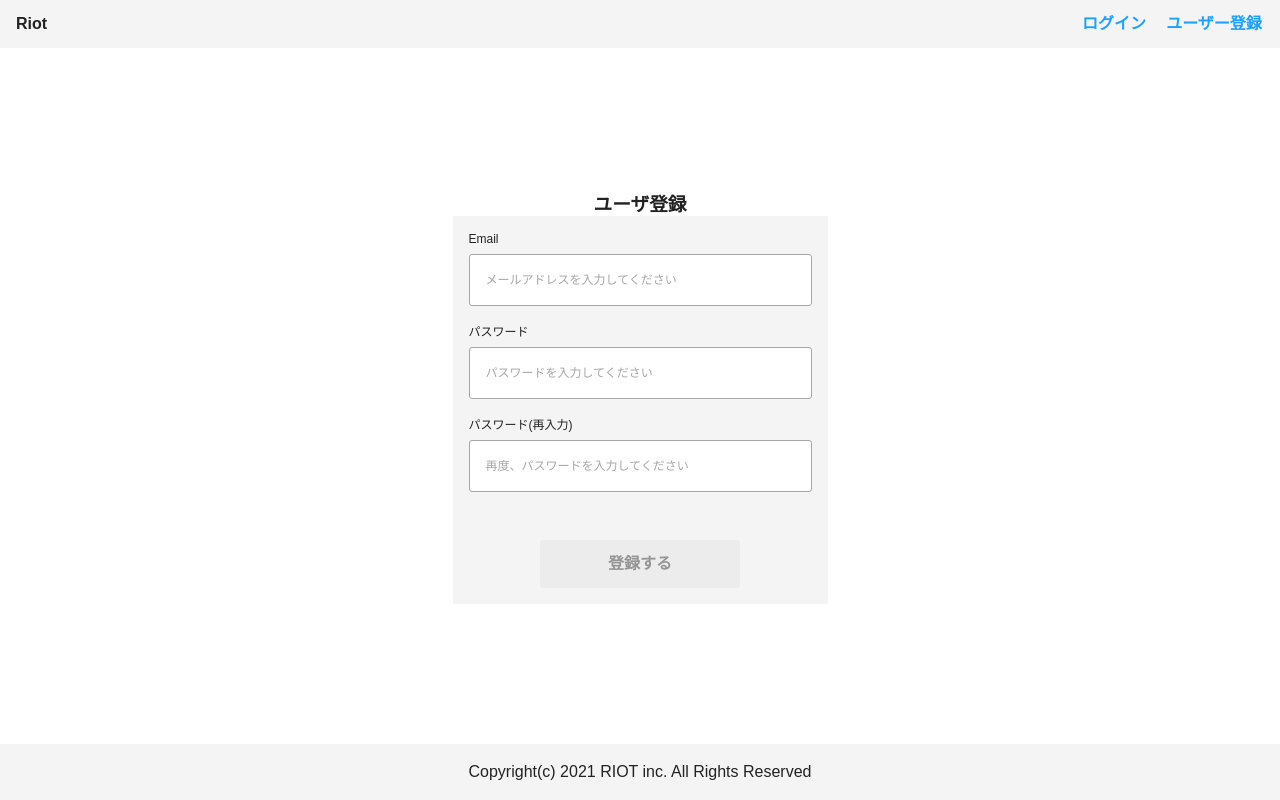
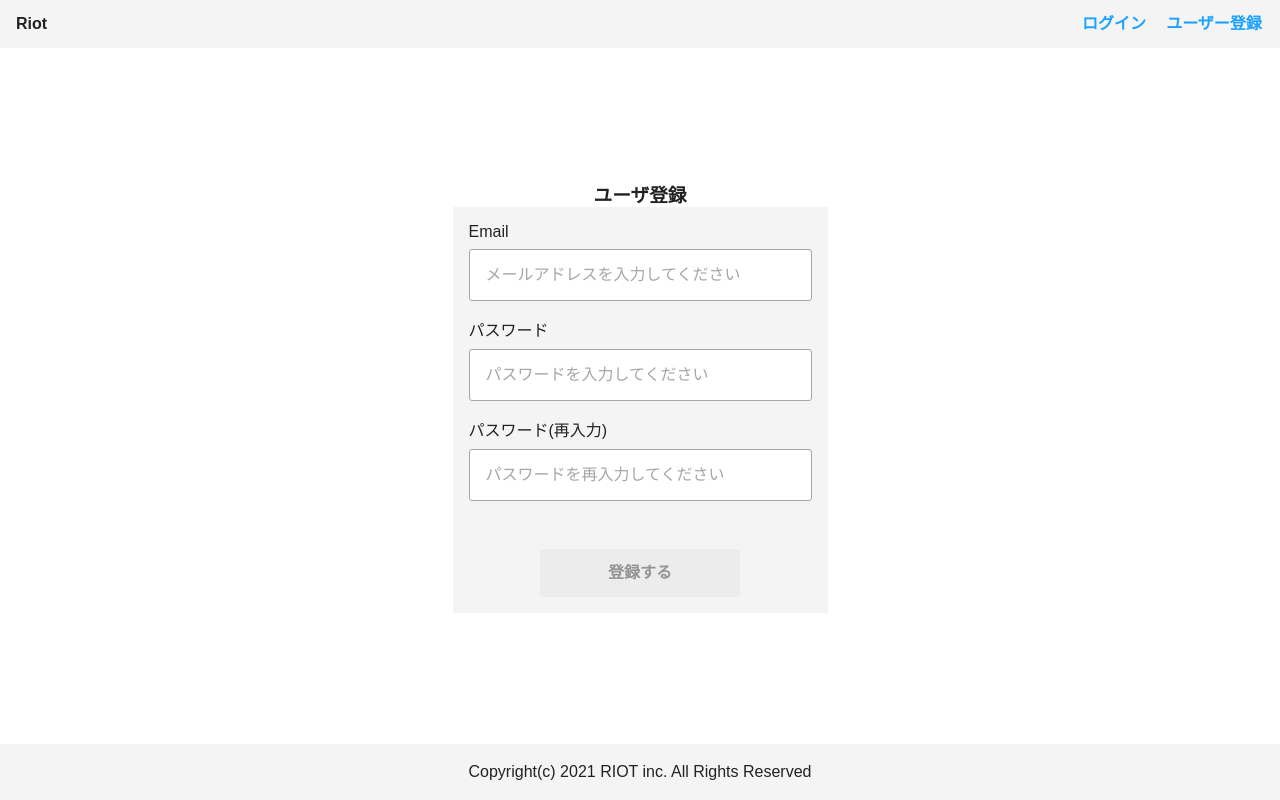
Before and after one commit to kimuniiii/Personal-Development, a Next.js app in the folder packages/client/: page /sign-up in a window 1280 px wide. Built offline with nearby package versions, Linux system fonts and the light colour scheme.

Commit message:
ユーザー登録ページのfontSizeを「16px」に設定

```diff
--- a/packages/client/src/pages/sign-up/index.tsx
+++ b/packages/client/src/pages/sign-up/index.tsx
@@ -43,7 +43,7 @@ const SignUpFormPage = (): JSX.Element => {
               labelText='Email'
               placeholder='メールアドレスを入力してください'
               width='343px'
-              fontSizeValue='12px'
+              fontSizeValue='16px'
               isError={!!errors.email}
               errors={errors}
               register={register('email', {
@@ -61,7 +61,7 @@ const SignUpFormPage = (): JSX.Element => {
               labelText='パスワード'
               placeholder='パスワードを入力してください'
               width='343px'
-              fontSizeValue='12px'
+              fontSizeValue='16px'
               isError={!!errors.password}
               errors={errors}
               register={register('password', {
@@ -73,9 +73,9 @@ const SignUpFormPage = (): JSX.Element => {
               id='re-password'
               name='re-password'
               labelText='パスワード(再入力)'
-              placeholder='再度、パスワードを入力してください'
+              placeholder='パスワードを再入力してください'
               width='343px'
-              fontSizeValue='12px'
+              fontSizeValue='16px'
               isError={!!errors.password}
               errors={errors}
               register={register('re-password', {
```
